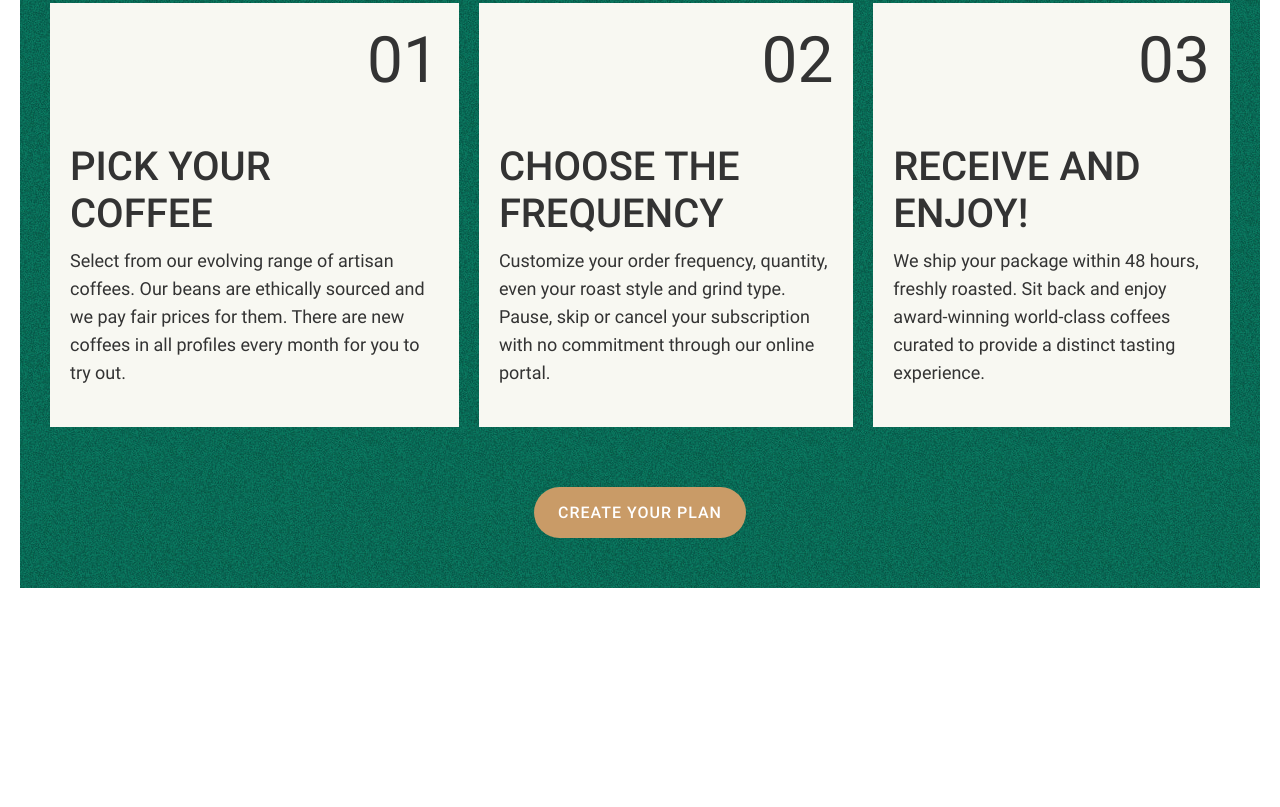
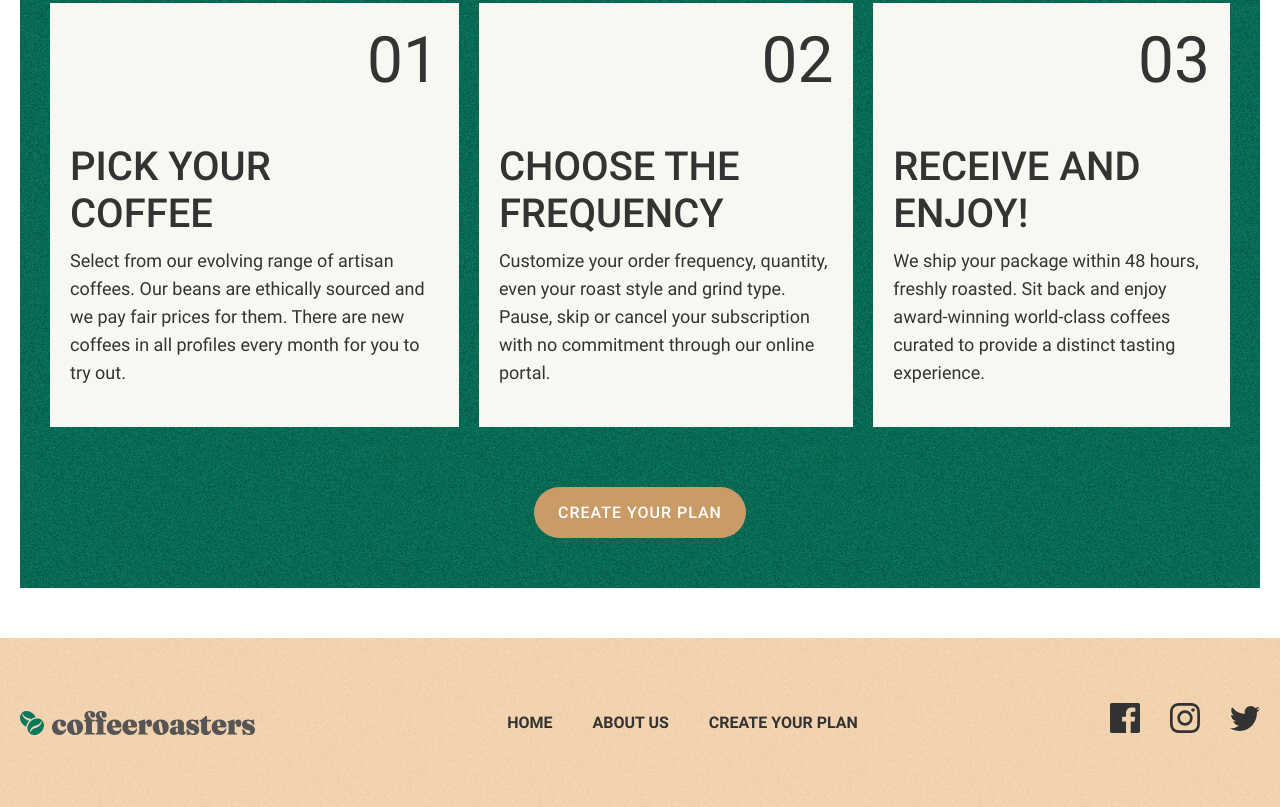
Before and after one commit to Akramrakhim/Coffeeroastters, a plain HTML site: page index.html in a window 1280 px wide. Shown: the part 3916-4723 px from the top of the page. Before the commit the page ends 4554 px from the top, so only its background shows below. Drawn offline with Linux system fonts and the light colour scheme.

Commit message:
Add footer

```diff
--- a/css/style.css
+++ b/css/style.css
@@ -159,7 +159,8 @@ img{
   padding-bottom: 40px;
 }
 
-.site-header-container { display: flex;
+.site-header-container {
+  display: flex;
   align-items: center;
   justify-content:space-between;
   padding-left: 50px;
@@ -205,6 +206,11 @@ img{
   text-transform: uppercase;
   color: var(--tetx-color);
   white-space: nowrap;
+}
+
+.sitenav-medium-font .sitenav-link{
+  font-size: 16px;
+  line-height: normal;
 }
 
 .sitenav-link:hover{
@@ -495,11 +501,64 @@ img{
   outline-color: var(--accent-color-light-brown);
 }
 
+/* SITE FOOTER */
 
+.site-footer {
+  padding-top: 65px;
+  padding-bottom: 65px;
+  background-color: var(--light-brown);
+  background-image:url(../img/light-bg-img.jpg)
+}
 
+.site-footer-container {
+display: flex;
+justify-content: space-between;
+align-items: center;
+}
 
+.site-footer-logo-link {
+  display: flex;
+}
 
+.site-footer-logo-img {
+  flex-shrink: 0;
+  width: 235px;
+  height: 24px;
+  object-fit: contain;
+}
 
+.site-footer-logo-link:hover{
+  opacity: 0.8;
+}
+
+.site-footer-logo-link:active{
+  opacity: 0.6;
+}
+
+.site-footer-socials {
+
+}
+.socials {
+  display: flex;
+  align-items: center;
+  margin: 0;
+  padding: 0;
+}
+
+.social-item:not(:last-child){
+  margin-right: 30px;
+}
+.socials-link {
+  color:var(--tetx-color)
+}
+
+.socials-link:hover{
+  color:var(--accent-color-green-80)
+}
+
+.socials-link:active{
+  color:var(--accent-color-green-60)
+}
 
 
 
@@ -524,7 +583,8 @@ only screen and (                min-resolution: 192dpi),
 only screen and (                min-resolution: 2dppx) {
 
 
-.site-header-wrapper{
+.site-header-wrapper,
+.site-footer {
   background-image: url(../img/light-bg-img@2x.jpg);
 }
 
@@ -539,4 +599,8 @@ only screen and (                min-resolution: 2dppx) {
 .how-it-works-inner {
   background-image:url(../img/green-bg.jpg);
 }
+
+.site-footer {
+  background-image:url(../img/light-bg-img@2x.jpg)
 }
+}
--- a/index.html
+++ b/index.html
@@ -161,19 +161,53 @@
         </li>
       </ol>
         <a class="how-it-works-cta button button-brown" href="#">Create your plan</a>
-
     </div>
   </div>
 </section>
-
-
-
-
-
-
 </main>
 
+<!-- SITE FOOTER -->
+<footer class="site-footer">
+  <div class="site-footer-container container">
+    <a class="site-footer-logo-link" href="index.html">
+      <img class="site-footer-logo-img" src="img/logo.svg" alt="CoffeeRoasters logo" width="235" height="24"></a>
 
+      <div class="sitenav sitenav-medium-font">
+        <ul class="sitenav-list">
+          <li class="sitenav-item">
+            <a class="sitenav-link" href="#">Home</a>
+          </li>
+          <li class="sitenav-item">
+            <a class="sitenav-link" href="#">About us</a>
+          </li>
+          <li class="sitenav-item">
+            <a class="sitenav-link" href="#">Create your plan</a>
+          </li>
+        </ul>
+      </div>
+      <div class="site-footer-socials">
+        <ul class="socials">
+          <li class="social-item">
+            <a class="socials-link" href="" target="_blank" >
+              <svg xmlns="http://www.w3.org/2000/svg" width="30" height="30"><path fill="currentColor" d="M28.344 0H1.656C.741 0 0 .741 0 1.656v26.689C0 29.259.741 30 1.656 30h14.369V18.383h-3.91v-4.528h3.91v-3.339c0-3.875 2.366-5.985 5.824-5.985 1.656 0 3.078.124 3.494.179v4.05l-2.398.001c-1.88 0-2.244.894-2.244 2.204v2.891h4.484l-.584 4.528h-3.9V30h7.645C29.26 30 30 29.259 30 28.344V1.656C30 .741 29.259 0 28.344 0Z"/></svg>
+            </a>
+          </li>
+
+          <li class="social-item">
+            <a class="socials-link" href="" target="_blank" >
+              <svg xmlns="http://www.w3.org/2000/svg" width="30" height="30"><path fill="currentColor" fill-rule="evenodd" d="M15 0c-4.074 0-4.584.018-6.184.09C3.37.34.341 3.362.091 8.815.018 10.416 0 10.926 0 15s.018 4.585.09 6.185c.25 5.448 3.272 8.475 8.725 8.725 1.601.073 2.111.09 6.185.09s4.585-.017 6.185-.09c5.443-.25 8.478-3.273 8.724-8.725.074-1.6.091-2.111.091-6.185s-.017-4.584-.09-6.184C29.665 3.374 26.639.341 21.186.091 19.585.018 19.074 0 15 0Zm0 2.704c4.005 0 4.48.015 6.063.087 4.065.185 5.963 2.114 6.148 6.15.073 1.58.087 2.055.087 6.06 0 4.007-.015 4.48-.087 6.062-.186 4.03-2.08 5.963-6.148 6.148-1.583.073-2.055.088-6.063.088-4.005 0-4.48-.015-6.061-.088-4.075-.186-5.964-2.123-6.149-6.15-.072-1.58-.087-2.055-.087-6.06 0-4.006.016-4.48.087-6.062.186-4.034 2.08-5.964 6.149-6.149 1.582-.071 2.056-.086 6.061-.086ZM7.297 15a7.703 7.703 0 1 1 15.406 0 7.703 7.703 0 0 1-15.406 0ZM15 20a5 5 0 1 1 0-10 5 5 0 0 1 0 10Zm6.206-13.007a1.8 1.8 0 1 1 3.601.002 1.8 1.8 0 0 1-3.6-.002Z" clip-rule="evenodd"/></svg>
+            </a>
+          </li>
+
+          <li class="social-item">
+            <a class="socials-link" href="" target="_blank" >
+              <svg xmlns="http://www.w3.org/2000/svg" width="30" height="25"><path fill="currentColor" d="M30 2.96c-1.104.502-2.29.84-3.535.993A6.296 6.296 0 0 0 29.171.461a12.145 12.145 0 0 1-3.909 1.532A6.075 6.075 0 0 0 20.77 0c-3.974 0-6.894 3.802-5.996 7.748C9.66 7.486 5.125 4.973 2.089 1.155.476 3.99 1.252 7.702 3.993 9.58a6.014 6.014 0 0 1-2.787-.79c-.067 2.925 1.977 5.66 4.936 6.269a6.02 6.02 0 0 1-2.78.107c.783 2.508 3.056 4.332 5.75 4.383A12.156 12.156 0 0 1 0 22.165 17.112 17.112 0 0 0 9.435 25c11.428 0 17.884-9.897 17.494-18.773A12.713 12.713 0 0 0 30 2.96Z"/></svg>
+            </a>
+          </li>
+        </ul>
+      </div>
+  </div>
+</footer>
 
 
 
```
Also changed, not shown: img/Twiter.svg (renamed from img/Twitter.svg).
